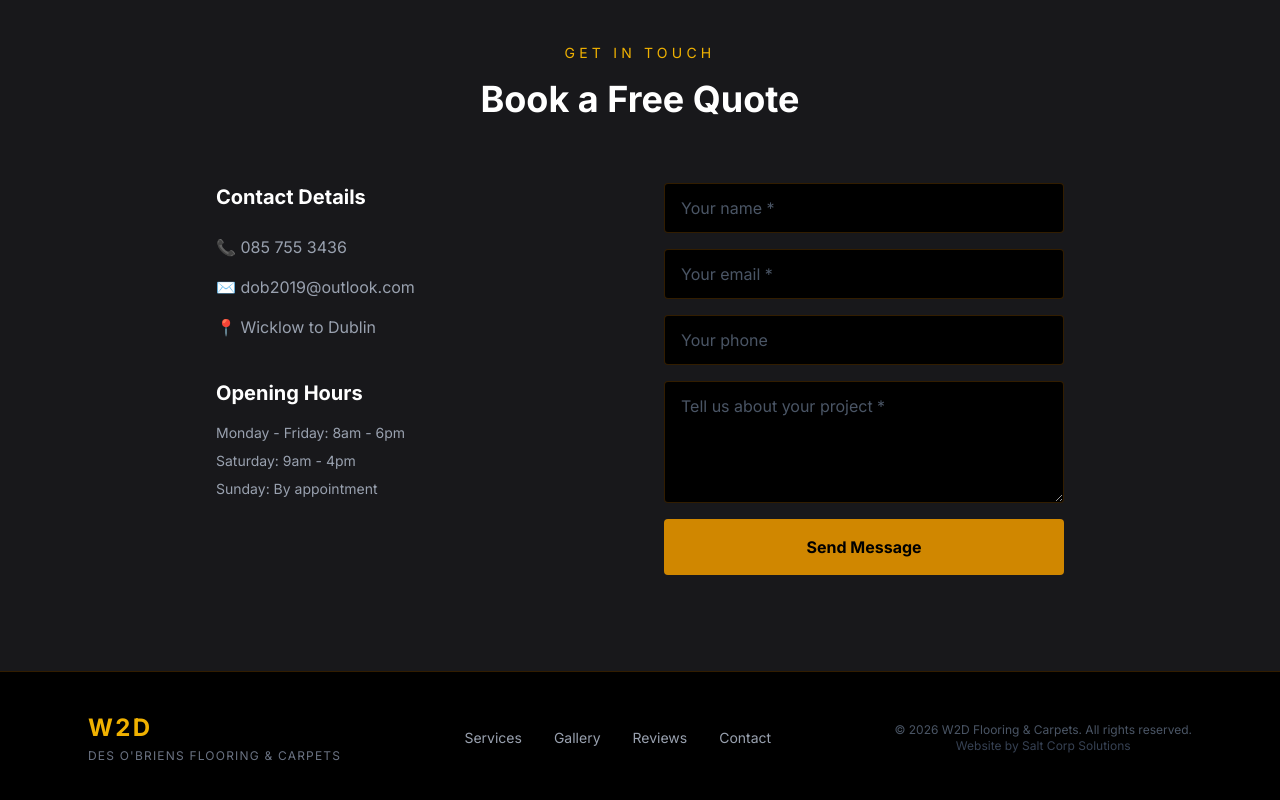
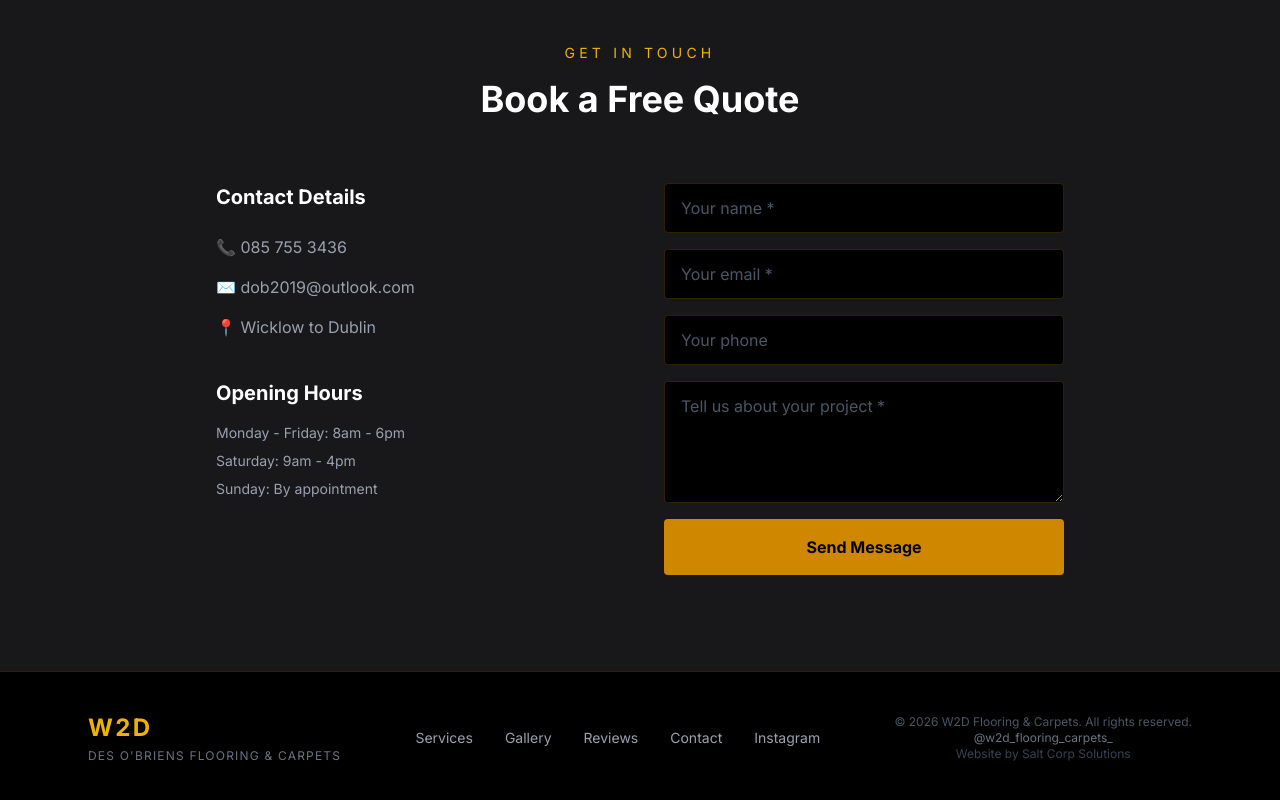
Before and after one commit to cheenusrinivas/w2d-flooring, a Next.js app: page / in a window 1280 px wide. Shown: the part 3298-4098 px from the top of the page. Built offline with nearby package versions, Linux system fonts and the light colour scheme; no server answers.

Commit message:
add instagram handle to footer

```diff
--- a/app/layout.tsx
+++ b/app/layout.tsx
@@ -28,7 +28,7 @@ export default function RootLayout({
 
       {/* WhatsApp floating button */}
 
-  <a href="https://wa.me/353857553436"
+  <a href="https://wa.me/353857553436?text=Hi%20Des%2C%20I%27d%20like%20to%20get%20a%20free%20quote%20for%20flooring.%20Could%20you%20help%3F"
   target="_blank"
   rel="noopener noreferrer"
   className="fixed bottom-6 right-6 z-50 bg-green-500 hover:bg-green-400 text-white w-14 h-14 rounded-full flex items-center justify-center shadow-lg transition-colors"
--- a/components/Footer.tsx
+++ b/components/Footer.tsx
@@ -12,10 +12,12 @@ export default function Footer() {
           <a href="#gallery" className="hover:text-yellow-500 transition-colors">Gallery</a>
           <a href="#reviews" className="hover:text-yellow-500 transition-colors">Reviews</a>
           <a href="#contact" className="hover:text-yellow-500 transition-colors">Contact</a>
+          <a href="https://www.instagram.com/w2d_flooring_carpets_" target="_blank" className="hover:text-yellow-500 transition-colors">Instagram</a>
         </div>
 
         <div className="text-xs text-gray-600 text-center">
           © 2026 W2D Flooring & Carpets. All rights reserved.<br />
+          <span className="text-gray-500">@w2d_flooring_carpets_</span><br />
           <span className="text-gray-700">Website by Salt Corp Solutions</span>
         </div>
       </div>
--- a/components/Navbar.tsx
+++ b/components/Navbar.tsx
@@ -21,7 +21,8 @@ export default function Navbar() {
           <Link href="#reviews" className="hover:text-yellow-500 transition-colors">Reviews</Link>
           <Link href="#contact" className="hover:text-yellow-500 transition-colors">Contact</Link>
           <Link
-            href="#contact"
+            href="https://wa.me/353857553436?text=Hi%20Des%2C%20I%27d%20like%20to%20get%20a%20free%20quote%20for%20flooring.%20Could%20you%20help%3F"
+            target="_blank"
             className="bg-yellow-600 hover:bg-yellow-500 text-black font-semibold px-5 py-2 rounded transition-colors"
           >
             Book Now
```
Lines whose indentation alone changed are shown as unchanged.
